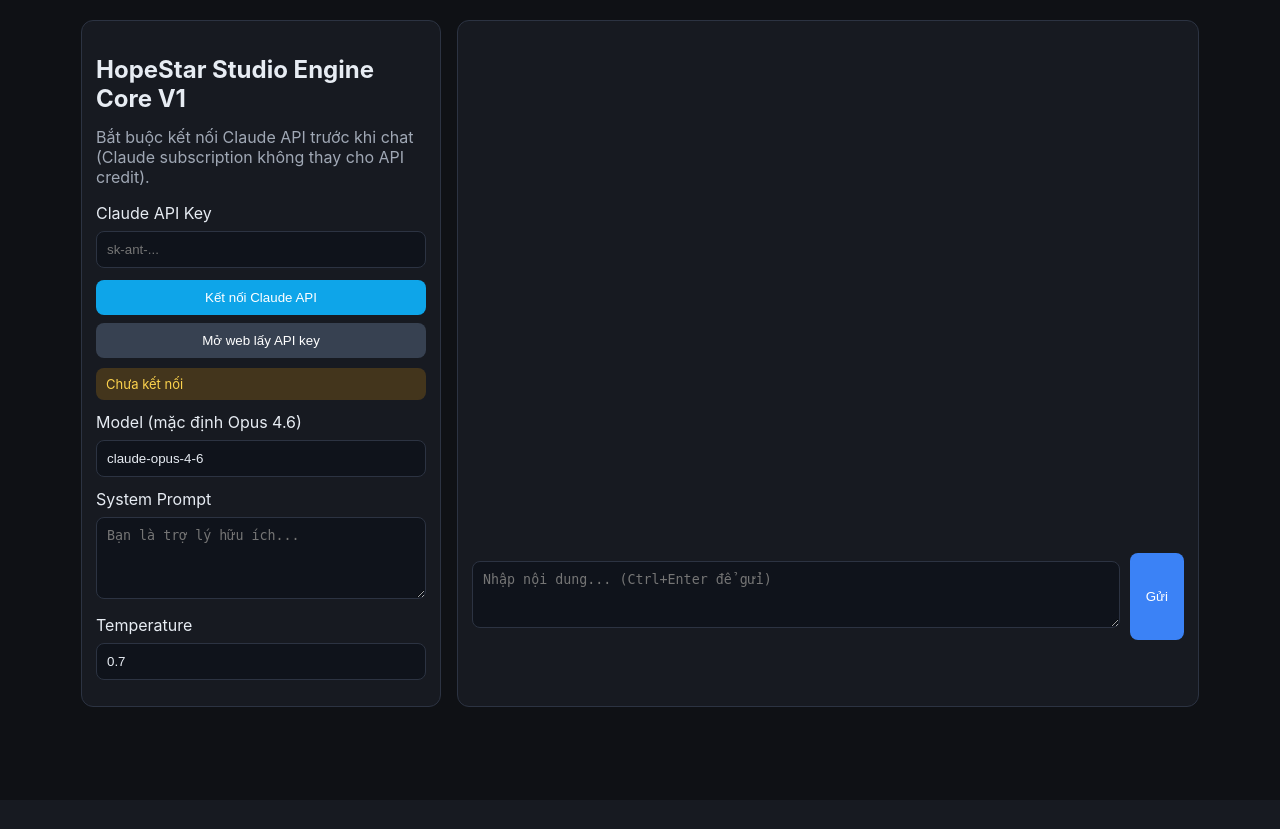
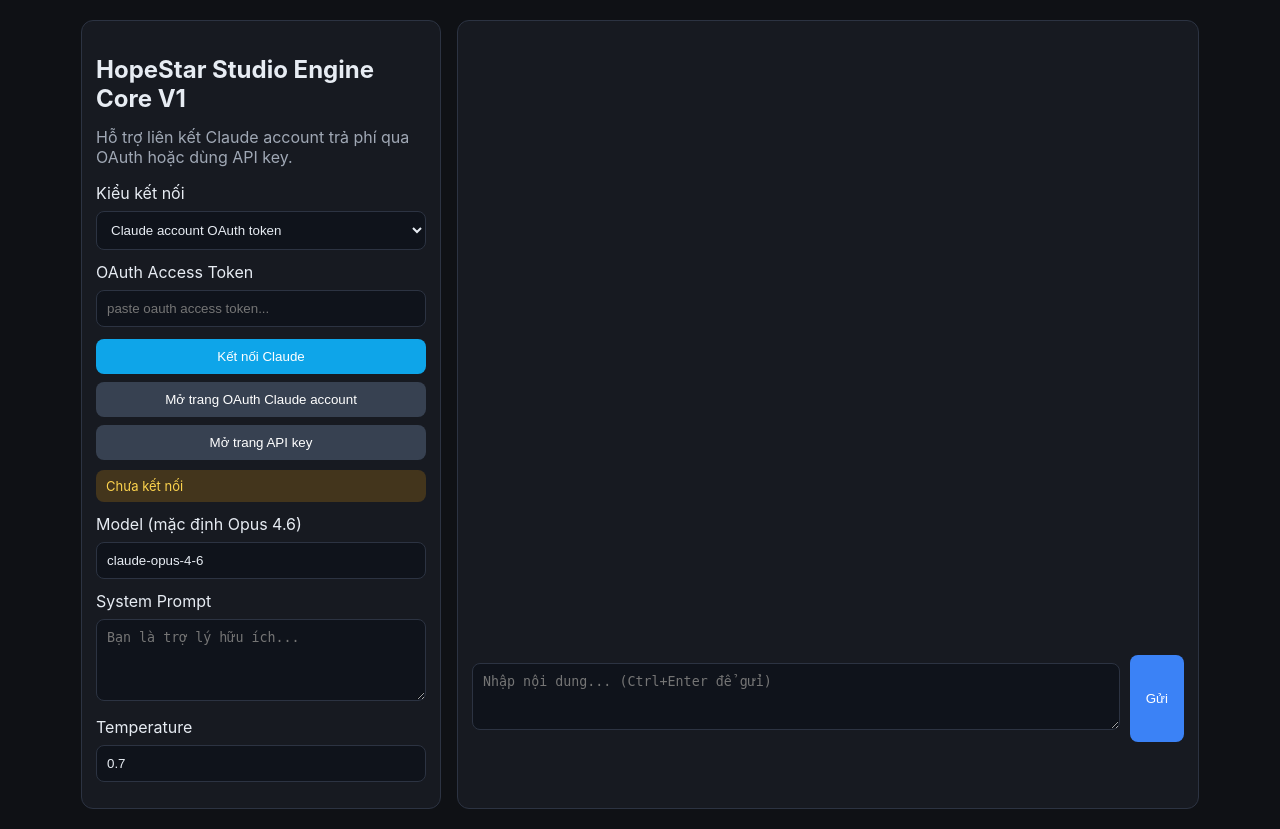
Before and after one commit to YiuSuperYiu/HoiDongHanhPhapBot, a FastAPI app: page / in a window 1280 px wide. Before the commit the page ends 707 px from the top, so only its background shows below. Run offline with FastAPI, Linux system fonts and the light colour scheme.

Commit message:
feat: add Claude account OAuth connect mode alongside API key

```diff
--- a/app.py
+++ b/app.py
@@ -2,13 +2,23 @@ import json
 import os
 from datetime import datetime, timezone
 from typing import Any, Literal
+from urllib.parse import unquote
 
 import httpx
 from fastapi import FastAPI, HTTPException, Request
 from fastapi.responses import HTMLResponse
 from fastapi.staticfiles import StaticFiles
 from fastapi.templating import Jinja2Templates
-from pydantic import BaseModel, Field
+from pydantic import BaseModel, Field, model_validator
+
+
+DEFAULT_OAUTH_URL = (
+    "https://claude.ai/oauth/authorize?code=true&client_id=9d1c250a-e61b-44d9-88ed-5944d1962f5e"
+    "&response_type=code&redirect_uri=https%3A%2F%2Fplatform.claude.com%2Foauth%2Fcode%2Fcallback"
+    "&scope=org%3Acreate_api_key+user%3Aprofile+user%3Ainference+user%3Asessions%3Aclaude_code+"
+    "user%3Amcp_servers&code_challenge=5qD-eOVeC9PnN4sU999eWuDNHvGojOVtxLzOJw146eY"
+    "&code_challenge_method=S256&state=QD0kATtw7sz1-7-28TFW_kCV9Ue5VZD-HkBX-rLXJ38"
+)
 
 
 class Message(BaseModel):
@@ -17,16 +27,30 @@ class Message(BaseModel):
 
 
 class ConnectRequest(BaseModel):
-    api_key: str = Field(min_length=10)
+    api_key: str | None = Field(default=None)
+    oauth_token: str | None = Field(default=None)
+
+    @model_validator(mode="after")
+    def validate_auth(self):
+        if not (self.api_key or self.oauth_token):
+            raise ValueError("Cần api_key hoặc oauth_token.")
+        return self
 
 
 class ChatRequest(BaseModel):
-    api_key: str = Field(min_length=10)
+    api_key: str | None = Field(default=None)
+    oauth_token: str | None = Field(default=None)
     model: str = Field(default="claude-opus-4-6")
     system_prompt: str = ""
     messages: list[Message] = Field(min_length=1)
     temperature: float = Field(default=0.7, ge=0.0, le=1.0)
     max_tokens: int = Field(default=1024, ge=64, le=4096)
+
+    @model_validator(mode="after")
+    def validate_auth(self):
+        if not (self.api_key or self.oauth_token):
+            raise ValueError("Cần api_key hoặc oauth_token.")
+        return self
 
 
 app = FastAPI(title="HopeStar Studio Engine Core V1")
@@ -69,18 +93,31 @@ def _build_upstream_error(response: httpx.Response) -> dict[str, Any]:
         if "credit balance is too low" in normalized:
             detail["code"] = "insufficient_credit"
             detail["message_vi"] = (
-                "Tài khoản Claude subscription (Pro/Max) không tự dùng được cho API. Bạn cần nạp API credits trong Billing để tiếp tục."
+                "Tài khoản Claude trả phí (subscription) không tự dùng được cho API. "
+                "Bạn cần quyền/API credits từ luồng OAuth hoặc Billing để tiếp tục."
             )
             detail["billing_url"] = "https://console.anthropic.com/settings/plans"
 
         if any(term in normalized for term in ["expired", "expire", "revoked", "deactivated"]):
             detail["code"] = "expired_access"
             detail["message_vi"] = (
-                "Claude/API key đã hết hạn hoặc bị thu hồi. Vui lòng tạo key mới rồi kết nối lại."
+                "Claude account/token đã hết hạn hoặc bị thu hồi. Vui lòng liên kết lại OAuth."
             )
-            detail["renew_url"] = "https://console.anthropic.com/settings/keys"
+            detail["renew_url"] = "https://claude.ai/oauth/authorize"
 
     return detail
+
+
+def _build_auth_headers(api_key: str | None, oauth_token: str | None) -> dict[str, str]:
+    headers = {
+        "anthropic-version": "2023-06-01",
+        "content-type": "application/json",
+    }
+    if oauth_token:
+        headers["authorization"] = f"Bearer {oauth_token}"
+    else:
+        headers["x-api-key"] = api_key or ""
+    return headers
 
 
 @app.get("/", response_class=HTMLResponse)
@@ -93,13 +130,16 @@ async def health():
     return {"ok": True, "service": "HopeStar Studio Engine Core V1"}
 
 
+@app.get("/api/oauth/url")
+async def oauth_url():
+    raw = os.getenv("CLAUDE_ACCOUNT_OAUTH_URL", DEFAULT_OAUTH_URL)
+    return {"oauth_url": unquote(raw)}
+
+
 @app.post("/api/connect")
 async def connect_claude(payload: ConnectRequest):
     endpoint = f"{os.getenv('ANTHROPIC_BASE_URL', 'https://api.anthropic.com').rstrip('/')}/v1/models"
-    headers = {
-        "x-api-key": payload.api_key,
-        "anthropic-version": "2023-06-01",
-    }
+    headers = _build_auth_headers(payload.api_key, payload.oauth_token)
 
     try:
         async with httpx.AsyncClient(timeout=30) as client:
@@ -110,7 +150,11 @@ async def connect_claude(payload: ConnectRequest):
     if response.status_code >= 400:
         raise HTTPException(status_code=response.status_code, detail=_build_upstream_error(response))
 
-    return {"connected": True, "message": "Kết nối Claude API thành công."}
+    return {
+        "connected": True,
+        "auth_mode": "oauth_token" if payload.oauth_token else "api_key",
+        "message": "Kết nối Claude API thành công.",
+    }
 
 
 @app.post("/api/chat")
@@ -130,11 +174,7 @@ async def chat(payload: ChatRequest):
     if payload.system_prompt.strip():
         body["system"] = payload.system_prompt
 
-    headers = {
-        "x-api-key": payload.api_key,
-        "anthropic-version": "2023-06-01",
-        "content-type": "application/json",
-    }
+    headers = _build_auth_headers(payload.api_key, payload.oauth_token)
 
     try:
         async with httpx.AsyncClient(timeout=60) as client:
--- a/static/app.js
+++ b/static/app.js
@@ -3,20 +3,27 @@ const $ = (id) => document.getElementById(id);
 const state = {
   messages: [],
   connected: false,
-  connectedApiKey: "",
+  connectedAuthMode: "",
+  connectedCredential: "",
   billingUrl: "https://console.anthropic.com/settings/plans",
   renewUrl: "https://console.anthropic.com/settings/keys",
+  oauthUrl: "https://claude.ai/oauth/authorize",
 };
 
 function loadSettings() {
+  $("authMode").value = localStorage.getItem("hopestar_auth_mode") || "oauth_token";
   $("apiKey").value = localStorage.getItem("hopestar_api_key") || "";
+  $("oauthToken").value = localStorage.getItem("hopestar_oauth_token") || "";
   $("model").value = localStorage.getItem("hopestar_model") || "claude-opus-4-6";
   $("systemPrompt").value = localStorage.getItem("hopestar_system") || "";
   $("temperature").value = localStorage.getItem("hopestar_temp") || "0.7";
+  toggleAuthMode();
 }
 
 function saveSettings() {
+  localStorage.setItem("hopestar_auth_mode", $("authMode").value);
   localStorage.setItem("hopestar_api_key", $("apiKey").value.trim());
+  localStorage.setItem("hopestar_oauth_token", $("oauthToken").value.trim());
   localStorage.setItem("hopestar_model", $("model").value.trim());
   localStorage.setItem("hopestar_system", $("systemPrompt").value);
   localStorage.setItem("hopestar_temp", $("temperature").value);
@@ -29,9 +36,7 @@ function setStatus(text) {
 function showBillingButton(show, url = "") {
   const btn = $("openBillingPageBtn");
   if (show) {
-    if (url) {
-      state.billingUrl = url;
-    }
+    if (url) state.billingUrl = url;
     btn.classList.remove("hidden");
     return;
   }
@@ -56,10 +61,7 @@ function normalizeErrorMessage(error) {
 }
 
 function parseValidationDetail(detail) {
-  if (!Array.isArray(detail) || detail.length === 0) {
-    return "Dữ liệu gửi lên chưa hợp lệ.";
-  }
-
+  if (!Array.isArray(detail) || detail.length === 0) return "Dữ liệu gửi lên chưa hợp lệ.";
   const first = detail[0];
   const fieldPath = Array.isArray(first.loc) ? first.loc.join(".") : "request";
   const reason = toText(first.msg, "invalid input");
@@ -72,44 +74,35 @@ function parseApiError(body, fallback) {
   if (typeof detail === "string") {
     return { message: detail, insufficientCredit: false, expiredAccess: false, openedAt: "" };
   }
-
   if (Array.isArray(detail)) {
-    return {
-      message: parseValidationDetail(detail),
-      insufficientCredit: false,
-      expiredAccess: false,
-      openedAt: "",
-    };
+    return { message: parseValidationDetail(detail), insufficientCredit: false, expiredAccess: false, openedAt: "" };
   }
-
   if (detail && typeof detail === "object") {
     let message = toText(detail.message_vi || detail.message, fallback);
     if (detail.code === "insufficient_credit") {
-      message += " (Lưu ý: Claude subscription không thay cho API credits.)";
+      message += " (Bạn có thể liên kết Claude account OAuth hoặc nạp API credits.)";
     }
-    const insufficientCredit = detail.code === "insufficient_credit";
-    const expiredAccess = detail.code === "expired_access";
     return {
       message,
-      insufficientCredit,
-      expiredAccess,
+      insufficientCredit: detail.code === "insufficient_credit",
+      expiredAccess: detail.code === "expired_access",
       billingUrl: detail.billing_url || "",
       renewUrl: detail.renew_url || "",
       openedAt: detail.opened_at || "",
     };
   }
-
   return { message: fallback, insufficientCredit: false, expiredAccess: false, openedAt: "" };
 }
 
-function setConnection(connected, apiKey = "") {
+function setConnection(connected, authMode = "", credential = "") {
   state.connected = connected;
-  state.connectedApiKey = apiKey;
+  state.connectedAuthMode = authMode;
+  state.connectedCredential = credential;
 
   const badge = $("connectionBadge");
   badge.classList.toggle("online", connected);
   badge.classList.toggle("offline", !connected);
-  badge.textContent = connected ? "Đã kết nối Claude API" : "Chưa kết nối";
+  badge.textContent = connected ? `Đã kết nối Claude (${authMode})` : "Chưa kết nối";
 }
 
 function renderMessages() {
@@ -129,41 +122,50 @@ function composeStatus(info, prefix) {
   return `${prefix}: ${info.message}${openedText}`;
 }
 
-async function connectClaudeApi() {
+function toggleAuthMode() {
+  const mode = $("authMode").value;
+  $("oauthTokenWrap").classList.toggle("hidden", mode !== "oauth_token");
+  $("apiKeyWrap").classList.toggle("hidden", mode !== "api_key");
+}
+
+function currentCredential() {
+  const mode = $("authMode").value;
+  const value = mode === "oauth_token" ? $("oauthToken").value.trim() : $("apiKey").value.trim();
+  return { mode, value };
+}
+
+async function connectClaude() {
   saveSettings();
-  const apiKey = $("apiKey").value.trim();
+  const { mode, value } = currentCredential();
 
-  if (!apiKey) {
-    setStatus("Bạn chưa nhập API key. Nhấn 'Mở web lấy API key' để tạo key.");
+  if (!value) {
+    setStatus(mode === "oauth_token" ? "Bạn chưa nhập OAuth token." : "Bạn chưa nhập API key.");
     setConnection(false);
     showBillingButton(false);
     return;
   }
 
+  const payload = mode === "oauth_token" ? { oauth_token: value } : { api_key: value };
   const btn = $("connectBtn");
   btn.disabled = true;
-  setStatus("Đang xác thực kết nối Claude API...");
+  setStatus("Đang xác thực kết nối Claude...");
 
   try {
     const response = await fetch("/api/connect", {
       method: "POST",
       headers: { "Content-Type": "application/json" },
-      body: JSON.stringify({ api_key: apiKey }),
+      body: JSON.stringify(payload),
     });
 
     const body = await response.json();
     if (!response.ok) {
-      const info = parseApiError(body, "Không kết nối được Claude API.");
-      if (info.insufficientCredit) {
-        showBillingButton(true, info.billingUrl);
-      }
-      if (info.expiredAccess && info.renewUrl) {
-        state.renewUrl = info.renewUrl;
-      }
+      const info = parseApiError(body, "Không kết nối được Claude.");
+      if (info.insufficientCredit) showBillingButton(true, info.billingUrl);
+      if (info.expiredAccess && info.renewUrl) state.renewUrl = info.renewUrl;
       throw new Error(composeStatus(info, "Lỗi kết nối"));
     }
 
-    setConnection(true, apiKey);
+    setConnection(true, body.auth_mode || mode, value);
     showBillingButton(false);
     setStatus(body.message || "Kết nối thành công.");
   } catch (error) {
@@ -177,14 +179,14 @@ async function connectClaudeApi() {
 async function sendMessage() {
   saveSettings();
 
-  const apiKey = $("apiKey").value.trim();
+  const { mode, value } = currentCredential();
   const model = $("model").value.trim();
   const systemPrompt = $("systemPrompt").value;
   const temperature = Number($("temperature").value);
   const prompt = $("prompt").value.trim();
 
-  if (!state.connected || state.connectedApiKey !== apiKey) {
-    setStatus("Bắt buộc kết nối Claude API trước khi gửi. Hãy bấm 'Kết nối Claude API'.");
+  if (!state.connected || state.connectedAuthMode !== mode || state.connectedCredential !== value) {
+    setStatus("Bắt buộc kết nối Claude trước khi gửi. Hãy bấm 'Kết nối Claude'.");
     setConnection(false);
     return;
   }
@@ -198,6 +200,16 @@ async function sendMessage() {
   $("prompt").value = "";
   renderMessages();
 
+  const payload = {
+    model,
+    system_prompt: systemPrompt,
+    temperature,
+    max_tokens: 1024,
+    messages: state.messages,
+  };
+  if (mode === "oauth_token") payload.oauth_token = value;
+  else payload.api_key = value;
+
   const btn = $("sendBtn");
   btn.disabled = true;
   setStatus("Đang gọi Claude...");
@@ -206,22 +218,13 @@ async function sendMessage() {
     const response = await fetch("/api/chat", {
       method: "POST",
       headers: { "Content-Type": "application/json" },
-      body: JSON.stringify({
-        api_key: apiKey,
-        model,
-        system_prompt: systemPrompt,
-        temperature,
-        max_tokens: 1024,
-        messages: state.messages,
-      }),
+      body: JSON.stringify(payload),
     });
 
     const body = await response.json();
     if (!response.ok) {
       const info = parseApiError(body, "Claude API lỗi.");
-      if (info.insufficientCredit) {
-        showBillingButton(true, info.billingUrl);
-      }
+      if (info.insufficientCredit) showBillingButton(true, info.billingUrl);
       throw new Error(composeStatus(info, "Lỗi"));
     }
 
@@ -233,6 +236,18 @@ async function sendMessage() {
     setStatus(normalizeErrorMessage(error));
   } finally {
     btn.disabled = false;
+  }
+}
+
+async function openOAuthPage() {
+  try {
+    const response = await fetch("/api/oauth/url");
+    const body = await response.json();
+    const url = body.oauth_url || state.oauthUrl;
+    state.oauthUrl = url;
+    window.open(url, "_blank", "noopener,noreferrer");
+  } catch {
+    window.open(state.oauthUrl, "_blank", "noopener,noreferrer");
   }
 }
 
@@ -249,16 +264,19 @@ window.addEventListener("DOMContentLoaded", () => {
   setConnection(false);
   showBillingButton(false);
 
-  $("connectBtn").addEventListener("click", connectClaudeApi);
+  $("authMode").addEventListener("change", () => {
+    toggleAuthMode();
+    setConnection(false);
+  });
+
+  $("connectBtn").addEventListener("click", connectClaude);
+  $("openOAuthBtn").addEventListener("click", openOAuthPage);
   $("openApiPageBtn").addEventListener("click", openApiKeyPage);
   $("openBillingPageBtn").addEventListener("click", openBillingPage);
   $("sendBtn").addEventListener("click", sendMessage);
 
-  $("apiKey").addEventListener("input", () => {
-    if ($("apiKey").value.trim() !== state.connectedApiKey) {
-      setConnection(false);
-    }
-  });
+  $("apiKey").addEventListener("input", () => setConnection(false));
+  $("oauthToken").addEventListener("input", () => setConnection(false));
 
   $("prompt").addEventListener("keydown", (event) => {
     if (event.key === "Enter" && (event.ctrlKey || event.metaKey)) {
--- a/static/styles.css
+++ b/static/styles.css
@@ -37,6 +37,7 @@ body {
 
 .settings input,
 .settings textarea,
+.settings select,
 .composer textarea {
   width: 100%;
   margin: 8px 0 12px;
--- a/templates/index.html
+++ b/templates/index.html
@@ -10,14 +10,28 @@
     <main class="layout">
       <section class="panel settings">
         <h1>HopeStar Studio Engine Core V1</h1>
-        <p class="subtitle">Bắt buộc kết nối Claude API trước khi chat (Claude subscription không thay cho API credit).</p>
+        <p class="subtitle">Hỗ trợ liên kết Claude account trả phí qua OAuth hoặc dùng API key.</p>
 
-        <label>Claude API Key</label>
-        <input id="apiKey" type="password" placeholder="sk-ant-..." />
+        <label>Kiểu kết nối</label>
+        <select id="authMode">
+          <option value="oauth_token">Claude account OAuth token</option>
+          <option value="api_key">Claude API key</option>
+        </select>
+
+        <div id="oauthTokenWrap">
+          <label>OAuth Access Token</label>
+          <input id="oauthToken" type="password" placeholder="paste oauth access token..." />
+        </div>
+
+        <div id="apiKeyWrap" class="hidden">
+          <label>Claude API Key</label>
+          <input id="apiKey" type="password" placeholder="sk-ant-..." />
+        </div>
 
         <div class="actions">
-          <button id="connectBtn" class="secondary">Kết nối Claude API</button>
-          <button id="openApiPageBtn" class="ghost">Mở web lấy API key</button>
+          <button id="connectBtn" class="secondary">Kết nối Claude</button>
+          <button id="openOAuthBtn" class="ghost">Mở trang OAuth Claude account</button>
+          <button id="openApiPageBtn" class="ghost">Mở trang API key</button>
           <button id="openBillingPageBtn" class="warning hidden">Mở trang Billing (nạp credit)</button>
         </div>
 
```
Also changed, not shown: tests/test_app.py (+15 -1 lines), README.md.
